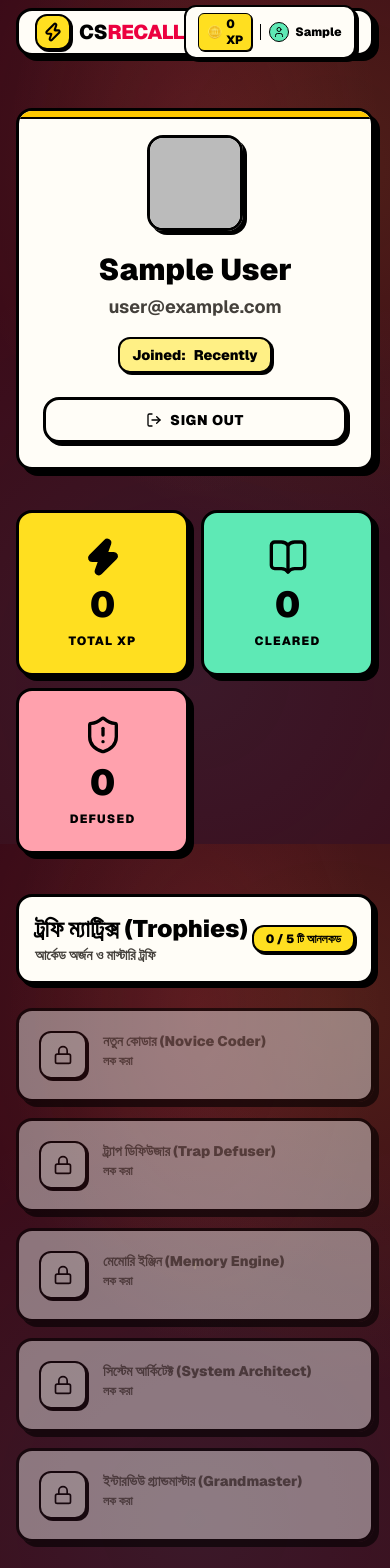
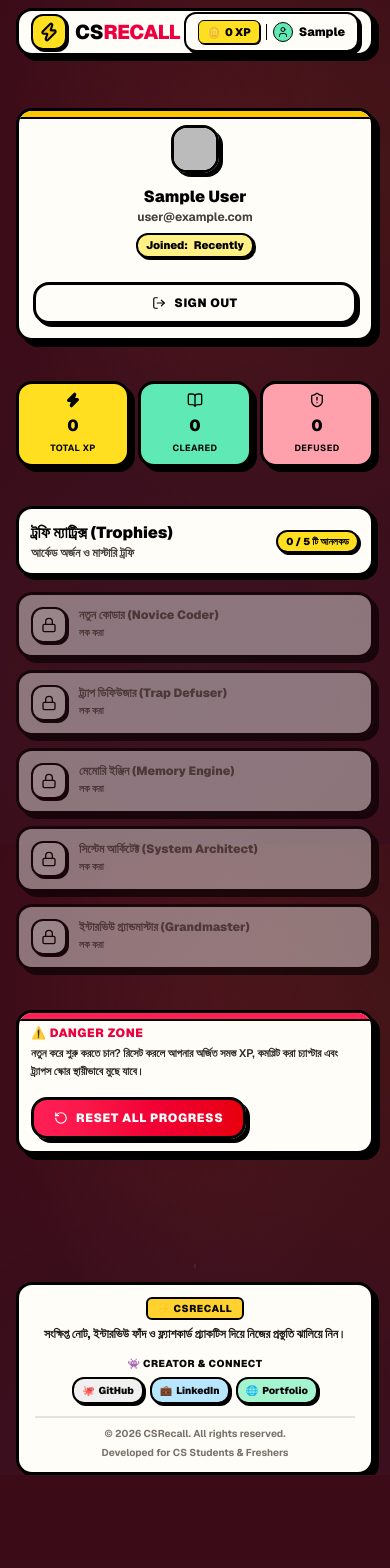
Before and after one commit to JohnAricsson/csrecall, a Next.js app: page /profile in a window 390 px wide. Shown: the top 1568 px of the page. After the commit the page ends 1475 px from the top, so only its background shows below. Built offline with nearby package versions, Linux system fonts and the light colour scheme; no server answers; the database is empty; sample sign-in values are in the browser's storage.

Commit message:
Fix : UI responsiveness across devices

```diff
--- a/src/app/globals.css
+++ b/src/app/globals.css
@@ -39,24 +39,24 @@
 body {
   background-color: #3b0b18;
   background-image:
-    radial-gradient(rgba(253, 224, 71, 0.15) 1.5px, transparent 1.5px),
+    radial-gradient(rgba(253, 224, 71, 0.07) 1px, transparent 1px),
     radial-gradient(
       ellipse 80% 65% at 50% 20%,
-      rgba(244, 63, 94, 0.12),
+      rgba(244, 63, 94, 0.06),
       transparent 60%
     ),
     radial-gradient(
       circle at 85% 20%,
-      rgba(250, 204, 21, 0.1),
+      rgba(250, 204, 21, 0.05),
       transparent 50%
     ),
     radial-gradient(
       circle at 50% 80%,
-      rgba(56, 189, 248, 0.08),
+      rgba(56, 189, 248, 0.04),
       transparent 60%
     );
   background-size:
-    20px 20px,
+    24px 24px,
     100% 100%,
     100% 100%,
     100% 100%;
--- a/src/app/profile/ProfileClient.tsx
+++ b/src/app/profile/ProfileClient.tsx
@@ -99,29 +99,29 @@ export function ProfileClient({ user }: ProfileClientProps) {
     <div className="relative min-h-screen overflow-hidden pb-20">
       <div className="relative z-10 max-w-5xl mx-auto px-4 sm:px-6 py-10 sm:py-14 space-y-10">
         {/* ── Header Card ── */}
-        <Card className="p-6 sm:p-8 flex flex-col sm:flex-row items-center sm:items-start gap-6 bg-[#fffdf7] border-[3px] border-black shadow-[6px_6px_0px_0px_#000] relative overflow-hidden">
+        <Card className="p-3.5 sm:p-6 md:p-8 flex flex-col sm:flex-row items-center sm:items-start gap-4 sm:gap-6 bg-[#fffdf7] border-[3px] border-black shadow-[6px_6px_0px_0px_#000] relative overflow-hidden">
           <div className="absolute top-0 left-0 right-0 h-2 bg-yellow-400 border-b-2 border-black" />
           {user.image ? (
             // eslint-disable-next-line @next/next/no-img-element
             <img
               src={user.image}
               alt={user.name}
-              className="w-24 h-24 rounded-2xl border-[3px] border-black shadow-[4px_4px_0px_0px_#000] object-cover"
+              className="w-12 h-12 sm:w-20 sm:h-20 md:w-24 md:h-24 rounded-2xl border-[3px] border-black shadow-[4px_4px_0px_0px_#000] object-cover"
             />
           ) : (
-            <div className="w-24 h-24 rounded-2xl border-[3px] border-black shadow-[4px_4px_0px_0px_#000] bg-yellow-300 flex items-center justify-center text-black">
-              <User className="w-12 h-12" />
+            <div className="w-12 h-12 sm:w-20 sm:h-20 md:w-24 md:h-24 rounded-2xl border-[3px] border-black shadow-[4px_4px_0px_0px_#000] bg-yellow-300 flex items-center justify-center text-black">
+              <User className="w-6 h-6 sm:w-10 sm:h-10 md:w-12 md:h-12" />
             </div>
           )}
 
           <div className="flex-1 text-center sm:text-left">
-            <h1 className="text-3xl sm:text-4xl font-black text-black leading-none">
+            <h1 className="text-base sm:text-3xl md:text-4xl font-black text-black leading-none">
               {user.name}
             </h1>
-            <p className="text-stone-700 font-bold mt-2 text-lg">
+            <p className="text-stone-700 font-bold mt-1 sm:mt-2 text-xs sm:text-base md:text-lg">
               {user.email}
             </p>
-            <div className="mt-4 inline-flex items-center gap-2 bg-yellow-200 px-3 py-1.5 rounded-xl border-2 border-black text-sm font-black text-black shadow-[2px_2px_0px_0px_#000]">
+            <div className="mt-2 sm:mt-4 inline-flex items-center gap-1.5 sm:gap-2 bg-yellow-200 px-2 py-0.5 sm:px-3 sm:py-1.5 rounded-xl border-2 border-black text-[11px] sm:text-xs md:text-sm font-black text-black shadow-[2px_2px_0px_0px_#000]">
               <span>Joined:</span>
               <span className="text-black">{user.joinDate}</span>
             </div>
@@ -130,44 +130,46 @@ export function ProfileClient({ user }: ProfileClientProps) {
           <Button
             variant="ghost"
             onClick={handleSignOut}
-            className="w-full sm:w-auto font-black"
+            className="w-full sm:w-auto font-black py-1.5 px-3 text-xs sm:text-sm mt-2 sm:mt-0"
           >
-            <LogOut className="w-4 h-4" />
+            <LogOut className="w-3.5 h-3.5 sm:w-4 sm:h-4" />
             Sign Out
           </Button>
         </Card>
 
         {/* ── Stats Grid ── */}
-        <div className="grid grid-cols-2 md:grid-cols-3 gap-3 sm:gap-6">
+        <div className="grid grid-cols-3 gap-2 sm:gap-4 md:gap-6">
           <TiltCard>
-            <div className="h-full p-6 flex flex-col items-center justify-center text-center gap-2 bg-yellow-300 border-[3px] border-black rounded-2xl shadow-[5px_5px_0px_0px_#000]">
-              <Zap className="w-10 h-10 text-black fill-black" />
-              <p className="text-4xl font-black text-black">{xp}</p>
-              <p className="text-xs font-black uppercase tracking-widest text-black">
+            <div className="h-full p-2 sm:p-4 md:p-6 flex flex-col items-center justify-center text-center gap-1 sm:gap-2 bg-yellow-300 border-[3px] border-black rounded-2xl shadow-[5px_5px_0px_0px_#000]">
+              <Zap className="w-4 h-4 sm:w-6 sm:h-6 md:w-8 md:h-8 text-black fill-black mx-auto mb-0.5 sm:mb-1" />
+              <p className="text-base sm:text-2xl md:text-3xl font-black text-black">
+                {xp}
+              </p>
+              <p className="text-[9px] sm:text-xs font-bold sm:font-black uppercase tracking-wider text-black">
                 Total XP
               </p>
             </div>
           </TiltCard>
 
           <TiltCard>
-            <div className="h-full p-6 flex flex-col items-center justify-center text-center gap-2 bg-emerald-300 border-[3px] border-black rounded-2xl shadow-[5px_5px_0px_0px_#000]">
-              <BookOpen className="w-10 h-10 text-black" />
-              <p className="text-4xl font-black text-black">
+            <div className="h-full p-2 sm:p-4 md:p-6 flex flex-col items-center justify-center text-center gap-1 sm:gap-2 bg-emerald-300 border-[3px] border-black rounded-2xl shadow-[5px_5px_0px_0px_#000]">
+              <BookOpen className="w-4 h-4 sm:w-6 sm:h-6 md:w-8 md:h-8 text-black mx-auto mb-0.5 sm:mb-1" />
+              <p className="text-base sm:text-2xl md:text-3xl font-black text-black">
                 {completedChapterIds.length}
               </p>
-              <p className="text-xs font-black uppercase tracking-widest text-black">
+              <p className="text-[9px] sm:text-xs font-bold sm:font-black uppercase tracking-wider text-black">
                 Cleared
               </p>
             </div>
           </TiltCard>
 
           <TiltCard>
-            <div className="h-full p-6 flex flex-col items-center justify-center text-center gap-2 bg-rose-300 border-[3px] border-black rounded-2xl shadow-[5px_5px_0px_0px_#000]">
-              <ShieldAlert className="w-10 h-10 text-black" />
-              <p className="text-4xl font-black text-black">
+            <div className="h-full p-2 sm:p-4 md:p-6 flex flex-col items-center justify-center text-center gap-1 sm:gap-2 bg-rose-300 border-[3px] border-black rounded-2xl shadow-[5px_5px_0px_0px_#000]">
+              <ShieldAlert className="w-4 h-4 sm:w-6 sm:h-6 md:w-8 md:h-8 text-black mx-auto mb-0.5 sm:mb-1" />
+              <p className="text-base sm:text-2xl md:text-3xl font-black text-black">
                 {totalTrapsDefused}
               </p>
-              <p className="text-xs font-black uppercase tracking-widest text-black">
+              <p className="text-[9px] sm:text-xs font-bold sm:font-black uppercase tracking-wider text-black">
                 Defused
               </p>
             </div>
@@ -175,28 +177,28 @@ export function ProfileClient({ user }: ProfileClientProps) {
         </div>
 
         {/* ── Badge Matrix ── */}
-        <div className="space-y-6">
-          <div className="flex items-center justify-between bg-[#fffdf7] p-4 rounded-2xl border-[3px] border-black shadow-[4px_4px_0px_0px_#000]">
+        <div className="space-y-4 sm:space-y-6">
+          <div className="flex items-center justify-between bg-[#fffdf7] p-3 sm:p-4 rounded-2xl border-[3px] border-black shadow-[4px_4px_0px_0px_#000]">
             <div>
-              <h2 className="text-2xl font-black text-black">
+              <h2 className="text-base sm:text-2xl font-black text-black">
                 ট্রফি ম্যাট্রিক্স (Trophies)
               </h2>
-              <p className="text-stone-700 text-sm font-bold">
+              <p className="text-stone-700 text-xs sm:text-sm font-bold">
                 আর্কেড অর্জন ও মাস্টারি ট্রফি
               </p>
             </div>
-            <span className="bg-yellow-300 text-black border-2 border-black font-black text-xs px-3 py-1 rounded-xl shadow-[2px_2px_0px_0px_#000]">
+            <span className="bg-yellow-300 text-black border-2 border-black font-black text-[10px] sm:text-xs py-0.5 px-2 sm:px-3 sm:py-1 rounded-xl shadow-[2px_2px_0px_0px_#000]">
               {allBadges.filter((b) => b.isUnlocked).length} /{" "}
               {allBadges.length} টি আনলকড
             </span>
           </div>
 
-          <div className="grid grid-cols-1 sm:grid-cols-2 lg:grid-cols-3 gap-4">
+          <div className="grid grid-cols-1 sm:grid-cols-2 lg:grid-cols-3 gap-3 sm:gap-4">
             {allBadges.map((badge, i) => (
               <Card
                 key={i}
                 className={cn(
-                  "p-5 flex items-start gap-4 transition-all duration-200 border-[3px] border-black",
+                  "p-3 sm:p-5 flex items-start gap-3 sm:gap-4 transition-all duration-200 border-[3px] border-black",
                   badge.isUnlocked
                     ? "bg-[#fffdf7] shadow-[4px_4px_0px_0px_#000]"
                     : "bg-stone-200/80 opacity-60 shadow-[2px_2px_0px_0px_#000]",
@@ -204,28 +206,28 @@ export function ProfileClient({ user }: ProfileClientProps) {
               >
                 <div
                   className={cn(
-                    "w-12 h-12 rounded-xl border-2 border-black flex items-center justify-center text-2xl flex-shrink-0 shadow-[2px_2px_0px_0px_#000]",
+                    "w-9 h-9 sm:w-12 sm:h-12 rounded-xl border-2 border-black flex items-center justify-center text-lg sm:text-2xl flex-shrink-0 shadow-[2px_2px_0px_0px_#000]",
                     badge.isUnlocked
                       ? "bg-yellow-300"
                       : "bg-stone-300 text-stone-500",
                   )}
                 >
                   {badge.isUnlocked ? (
-                    <Trophy className="w-6 h-6 text-black" />
+                    <Trophy className="w-5 h-5 sm:w-6 sm:h-6 text-black" />
                   ) : (
-                    <Lock className="w-5 h-5 text-black" />
+                    <Lock className="w-4 h-4 sm:w-5 sm:h-5 text-black" />
                   )}
                 </div>
                 <div className="flex-1 min-w-0">
                   <p
                     className={cn(
-                      "font-black text-sm",
+                      "font-black text-xs sm:text-sm",
                       badge.isUnlocked ? "text-black" : "text-stone-600",
                     )}
                   >
                     {badge.displayName}
                   </p>
-                  <p className="text-xs font-bold text-stone-600 mt-0.5">
+                  <p className="text-[10px] sm:text-xs font-bold text-stone-600 mt-0.5">
                     {badge.isUnlocked ? "✓ আনলকড!" : "লক করা"}
                   </p>
                 </div>
@@ -235,12 +237,12 @@ export function ProfileClient({ user }: ProfileClientProps) {
         </div>
 
         {/* ── Danger Zone ── */}
-        <Card className="p-6 sm:p-8 bg-[#fffdf7] border-[3px] border-black shadow-[6px_6px_0px_0px_#000] relative overflow-hidden">
+        <Card className="p-3 sm:p-5 md:p-8 bg-[#fffdf7] border-[3px] border-black shadow-[6px_6px_0px_0px_#000] relative overflow-hidden">
           <div className="absolute top-0 left-0 right-0 h-2 bg-rose-500 border-b-2 border-black" />
-          <h2 className="text-xl font-black text-rose-600 mb-2 uppercase tracking-wider">
+          <h2 className="text-xs sm:text-sm md:text-xl font-black text-rose-600 mb-1 sm:mb-2 uppercase tracking-wider">
             ⚠️ DANGER ZONE
           </h2>
-          <p className="text-sm font-semibold text-stone-800 mb-6 max-w-xl leading-relaxed">
+          <p className="text-[11px] sm:text-xs md:text-sm font-semibold text-stone-800 mb-4 sm:mb-6 max-w-xl leading-relaxed">
             নতুন করে শুরু করতে চান? রিসেট করলে আপনার অর্জিত সমস্ত XP, কমপ্লিট
             করা চ্যাপ্টার এবং ট্র্যাপস স্কোর স্থায়ীভাবে মুছে যাবে।
           </p>
@@ -254,9 +256,9 @@ export function ProfileClient({ user }: ProfileClientProps) {
           <Button
             variant="danger"
             onClick={() => setShowReset(true)}
-            className="cursor-pointer font-black"
+            className="cursor-pointer font-black py-1.5 px-3 text-xs sm:text-sm"
           >
-            <RotateCcw className="w-4 h-4" />
+            <RotateCcw className="w-3.5 h-3.5 sm:w-4 sm:h-4" />
             RESET ALL PROGRESS
           </Button>
         </Card>
--- a/src/components/shell/Footer.tsx
+++ b/src/components/shell/Footer.tsx
@@ -3,34 +3,34 @@ import React from "react";
 export function Footer() {
   return (
     <footer className="w-full px-4 sm:px-6 mt-auto">
-      <div className="bg-[#fffdf7] border-[3px] border-black rounded-2xl shadow-[5px_5px_0px_0px_#000] max-w-5xl mx-auto mt-2 mb-0 py-3 sm:py-4 px-6">
+      <div className="bg-[#fffdf7] border-[3px] border-black rounded-2xl shadow-[5px_5px_0px_0px_#000] max-w-5xl mx-auto mt-2 mb-0 py-3 px-4 sm:py-4 sm:px-6">
         {/* ── Two Balanced Columns with Clear Vertical Center Alignment ── */}
-        <div className="grid grid-cols-1 md:grid-cols-2 gap-4 md:gap-8 items-center pb-3 border-b-2 border-black/10">
+        <div className="grid grid-cols-1 md:grid-cols-2 gap-3.5 md:gap-8 items-center pb-3 border-b-2 border-black/10">
           {/* ── Left Side: Brand & Identity ── */}
-          <div className="flex flex-col items-start">
-            <span className="bg-amber-300 text-stone-950 border-2 border-black font-black text-xs px-3 py-1 rounded-md uppercase tracking-wider inline-block">
+          <div className="flex flex-col items-center sm:items-start text-center sm:text-left">
+            <span className="bg-amber-300 text-stone-950 border-2 border-black font-black text-[10px] sm:text-xs px-2.5 py-0.5 sm:px-3 sm:py-1 rounded-md uppercase tracking-wider inline-block">
               ⚡ CSRECALL
             </span>
-            <h3 className="text-stone-900 font-extrabold text-base sm:text-lg mt-2">
+            <h3 className="text-stone-900 font-extrabold text-xs sm:text-base md:text-lg mt-1.5 sm:mt-2 leading-snug max-w-sm">
               সংক্ষিপ্ত নোট, ইন্টারভিউ ফাঁদ ও ফ্ল্যাশকার্ড প্র্যাকটিস দিয়ে নিজের
               প্রস্তুতি ঝালিয়ে নিন।{" "}
             </h3>
           </div>
 
           {/* ── Right Side: Creator & Compact Connect ── */}
-          <div className="md:flex md:flex-col md:items-end">
-            <span className="text-stone-950 font-black text-xs tracking-wider uppercase mb-2.5">
+          <div className="flex flex-col items-center sm:items-start md:items-end">
+            <span className="text-stone-950 font-black text-[10px] sm:text-xs tracking-wider uppercase mb-1.5 sm:mb-2.5">
               👾 CREATOR &amp; CONNECT
             </span>
 
             {/* Compact Inked Pill Row */}
-            <div className="flex flex-wrap items-center gap-2 md:justify-end">
+            <div className="flex flex-wrap items-center justify-center sm:justify-start md:justify-end gap-1.5 sm:gap-2 md:gap-3">
               {/* GitHub */}
               <a
                 href="https://github.com/JohnAricsson"
                 target="_blank"
                 rel="noopener noreferrer"
-                className="bg-[#f0f0f0] hover:bg-stone-200 text-stone-950 border-2 border-black px-3 py-1.5 rounded-xl font-black text-xs shadow-[2px_2px_0px_0px_#000] active:translate-x-[1px] active:translate-y-[1px] inline-flex items-center gap-1.5 transition-all cursor-pointer"
+                className="bg-[#f0f0f0] hover:bg-stone-200 text-stone-950 border-2 border-black px-2 py-1 sm:px-3 sm:py-1.5 rounded-xl font-black text-[10px] sm:text-xs shadow-[2px_2px_0px_0px_#000] active:translate-x-[1px] active:translate-y-[1px] inline-flex items-center gap-1 sm:gap-1.5 transition-all cursor-pointer"
               >
                 <span>🐙</span>
                 <span>GitHub</span>
@@ -41,7 +41,7 @@ export function Footer() {
                 href="https://www.linkedin.com/in/johnaricsson1/"
                 target="_blank"
                 rel="noopener noreferrer"
-                className="bg-sky-200 hover:bg-sky-300 text-stone-950 border-2 border-black px-3 py-1.5 rounded-xl font-black text-xs shadow-[2px_2px_0px_0px_#000] active:translate-x-[1px] active:translate-y-[1px] inline-flex items-center gap-1.5 transition-all cursor-pointer"
+                className="bg-sky-200 hover:bg-sky-300 text-stone-950 border-2 border-black px-2 py-1 sm:px-3 sm:py-1.5 rounded-xl font-black text-[10px] sm:text-xs shadow-[2px_2px_0px_0px_#000] active:translate-x-[1px] active:translate-y-[1px] inline-flex items-center gap-1 sm:gap-1.5 transition-all cursor-pointer"
               >
                 <span>💼</span>
                 <span>LinkedIn</span>
@@ -52,7 +52,7 @@ export function Footer() {
                 href="https://johnaricsson.vercel.app/"
                 target="_blank"
                 rel="noopener noreferrer"
-                className="bg-emerald-200 hover:bg-emerald-300 text-stone-950 border-2 border-black px-3 py-1.5 rounded-xl font-black text-xs shadow-[2px_2px_0px_0px_#000] active:translate-x-[1px] active:translate-y-[1px] inline-flex items-center gap-1.5 transition-all cursor-pointer"
+                className="bg-emerald-200 hover:bg-emerald-300 text-stone-950 border-2 border-black px-2 py-1 sm:px-3 sm:py-1.5 rounded-xl font-black text-[10px] sm:text-xs shadow-[2px_2px_0px_0px_#000] active:translate-x-[1px] active:translate-y-[1px] inline-flex items-center gap-1 sm:gap-1.5 transition-all cursor-pointer"
               >
                 <span>🌐</span>
                 <span>Portfolio</span>
@@ -62,7 +62,7 @@ export function Footer() {
         </div>
 
         {/* ── Bottom Row (Compact Copyright & Meta) ── */}
-        <div className="pt-2.5 flex flex-col sm:flex-row items-center justify-between gap-1.5 text-[11px] sm:text-xs font-bold text-stone-500">
+        <div className="pt-2 sm:pt-2.5 flex flex-col sm:flex-row items-center justify-between gap-1 text-[10px] sm:text-xs font-bold text-stone-500">
           <p className="text-center sm:text-left">
             © 2026 CSRecall. All rights reserved.
           </p>
--- a/src/components/shell/Navbar.tsx
+++ b/src/components/shell/Navbar.tsx
@@ -13,7 +13,7 @@ export function Navbar() {
 
   return (
     <header className="w-full mt-2 mb-3 sm:mt-3 sm:mb-4 z-50 max-w-6xl mx-auto px-4 sm:px-6 transition-all">
-      <div className="bg-[#fffdf7] border-[3px] border-black shadow-[5px_5px_0px_0px_#000] rounded-2xl px-4 py-2 h-12 sm:h-13 flex items-center justify-between">
+      <div className="bg-[#fffdf7] border-[3px] border-black shadow-[5px_5px_0px_0px_#000] rounded-2xl px-4 py-2 sm:px-6 sm:py-3 h-12 sm:h-13 flex items-center justify-between max-sm:px-3 max-sm:py-2">
         {/* Brand Logo */}
         <Link
           href="/"
@@ -37,7 +37,7 @@ export function Navbar() {
           <div className="w-28 h-9 bg-stone-200 animate-pulse rounded-xl border-2 border-black" />
         ) : session?.user ? (
           <Link href="/profile" className="cursor-pointer group">
-            <div className="flex items-center gap-2 sm:gap-3 bg-[#fffdf7] hover:bg-yellow-50 transition-all px-3 py-1.5 rounded-xl border-2 border-black shadow-[3px_3px_0px_0px_#000] group-hover:shadow-[4px_4px_0px_0px_#000] group-hover:-translate-y-0.5">
+            <div className="flex items-center gap-2 sm:gap-3 bg-[#fffdf7] hover:bg-yellow-50 transition-all px-3 py-1.5 rounded-xl border-2 border-black shadow-[3px_3px_0px_0px_#000] group-hover:shadow-[4px_4px_0px_0px_#000] group-hover:-translate-y-0.5 max-sm:gap-1.5 max-sm:shrink-0">
               {streakDays > 0 && (
                 <>
                   <div className="flex items-center gap-1 text-xs font-black text-orange-950 bg-orange-300 px-2 py-0.5 rounded-md border border-black shadow-[1px_1px_0px_0px_#000]">
@@ -47,7 +47,7 @@ export function Navbar() {
                   <div className="w-px h-4 bg-black" />
                 </>
               )}
-              <div className="font-black text-xs sm:text-sm text-black bg-yellow-300 px-2 py-0.5 rounded-md border border-black shadow-[1px_1px_0px_0px_#000] flex items-center gap-1">
+              <div className="font-black text-xs sm:text-sm text-black bg-yellow-300 px-2 py-0.5 rounded-md border border-black shadow-[1px_1px_0px_0px_#000] flex items-center gap-1 max-sm:text-[11px] max-sm:px-2 max-sm:py-1">
                 <span>🪙</span>
                 <span>{xp} XP</span>
               </div>
@@ -56,7 +56,7 @@ export function Navbar() {
                 <div className="w-5 h-5 rounded-full bg-emerald-300 border border-black flex items-center justify-center">
                   <User className="w-3 h-3 text-black" />
                 </div>
-                <span className="max-w-[80px] sm:max-w-[120px] truncate font-black">
+                <span className="max-w-[80px] sm:max-w-[120px] truncate font-black max-sm:max-w-[100px] max-sm:truncate max-sm:text-xs">
                   {session.user.name?.split(" ")[0] || "Player"}
                 </span>
               </div>
--- a/src/data/chapters/Chapter-2.json
+++ b/src/data/chapters/Chapter-2.json
@@ -13,7 +13,7 @@
         {
           "id": "top-ds-overview",
           "title": "DATA STRUCTURES OVERVIEW",
-          "explanation": "Data structure is a way of organizing and storing data so that it can be accessed and modified efficiently. The main categories are:\n->Linear Data Structures : Elements are arranged sequentially. Examples: Arrays, Strings, Linked Lists, Stacks, Queues. \n->Non-Linear Data Structures : Elements are organized hierarchically or as networks. Examples: Trees, Heaps, Graphs, Hash Tables",
+          "explanation": "-Data Structure: Data structure is a way of organizing and storing data so that it can be accessed and modified efficiently. The main categories are:\n->Linear Data Structures : Elements are arranged sequentially. Examples: Arrays, Strings, Linked Lists, Stacks, Queues. \n->Non-Linear Data Structures : Elements are organized hierarchically or as networks. Examples: Trees, Heaps, Graphs, Hash Tables",
           "tldr": "Data Structure হলো data এমনভাবে organize করা যাতে efficiently use করা যায়।",
           "questions": [
             {
```
Also changed, not shown: src/components/chapter/ChapterArena.tsx (+5 -5 lines), src/components/chapter/LearnMode.tsx (+64 -55 lines), src/components/chapter/TrapsMode.tsx (+27 -16 lines), src/components/dashboard/NextMoveWidget.tsx (+6 -6 lines), src/components/dashboard/QuestMap.tsx (+19 -19 lines).
